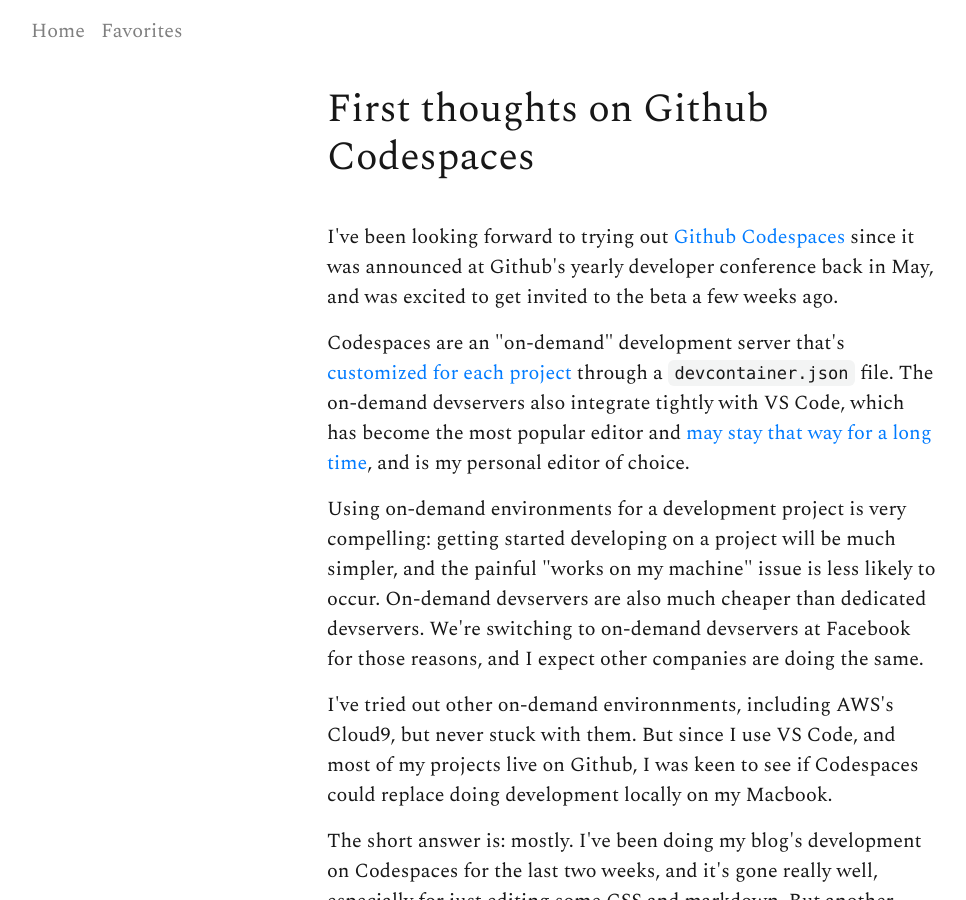
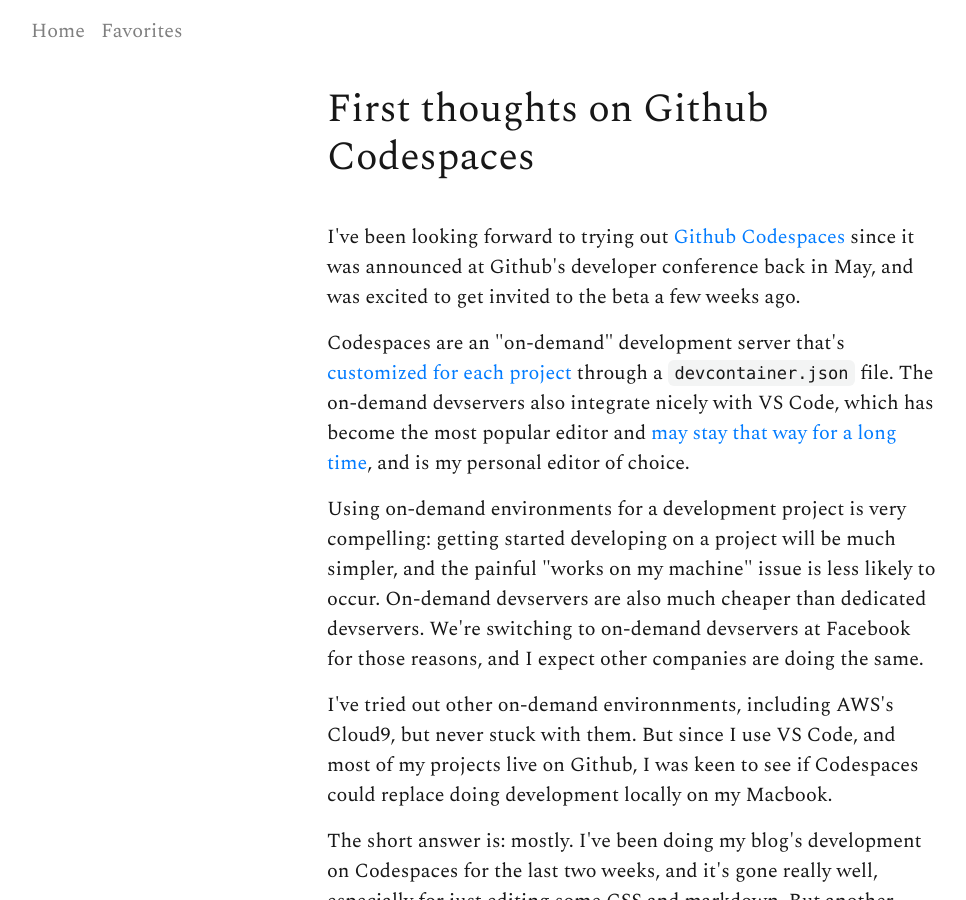
Before and after one commit to tjwaterman99/tjwaterman99, an MkDocs documentation site: the page built from docs/github-codespaces.md, in a window 1280 px wide and 900 px high. Shown: the whole window, without its empty margins (8-974 px from the left). Built offline with MkDocs 1.6.1, drawn with Linux system fonts in a browser that asks for light colours; nearby versions of some CDN libraries.

Commit message:
Update intro

```diff
--- a/docs/github-codespaces.md
+++ b/docs/github-codespaces.md
@@ -1,8 +1,8 @@
 # First thoughts on Github Codespaces
 
-I've been looking forward to trying out [Github Codespaces](https://github.com/features/codespaces) since it was announced at Github's yearly developer conference back in May, and was excited to get invited to the beta a few weeks ago.
+I've been looking forward to trying out [Github Codespaces](https://github.com/features/codespaces) since it was announced at Github's developer conference back in May, and was excited to get invited to the beta a few weeks ago.
 
-Codespaces are an "on-demand" development server that's [customized for each project](https://docs.github.com/en/free-pro-team@latest/github/developing-online-with-codespaces/configuring-codespaces-for-your-project) through a `devcontainer.json` file. The on-demand devservers also integrate tightly with VS Code, which has become the most popular editor and [may stay that way for a long time](https://blog.robenkleene.com/2020/09/21/the-era-of-visual-studio-code/), and is my personal editor of choice.
+Codespaces are an "on-demand" development server that's [customized for each project](https://docs.github.com/en/free-pro-team@latest/github/developing-online-with-codespaces/configuring-codespaces-for-your-project) through a `devcontainer.json` file. The on-demand devservers also integrate nicely with VS Code, which has become the most popular editor and [may stay that way for a long time](https://blog.robenkleene.com/2020/09/21/the-era-of-visual-studio-code/), and is my personal editor of choice.
 
 Using on-demand environments for a development project is very compelling: getting started developing on a project will be much simpler, and the painful "works on my machine" issue is less likely to occur. On-demand devservers are also much cheaper than dedicated devservers. We're switching to on-demand devservers at Facebook for those reasons, and I expect other companies are doing the same.
 
```
